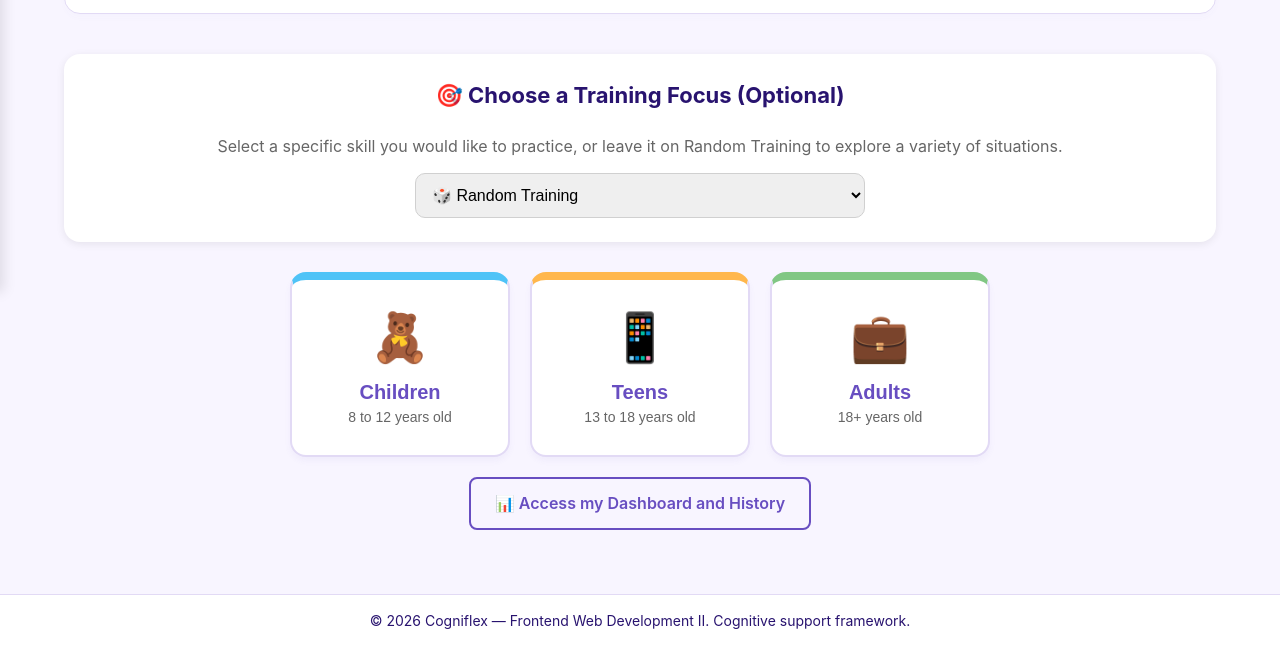
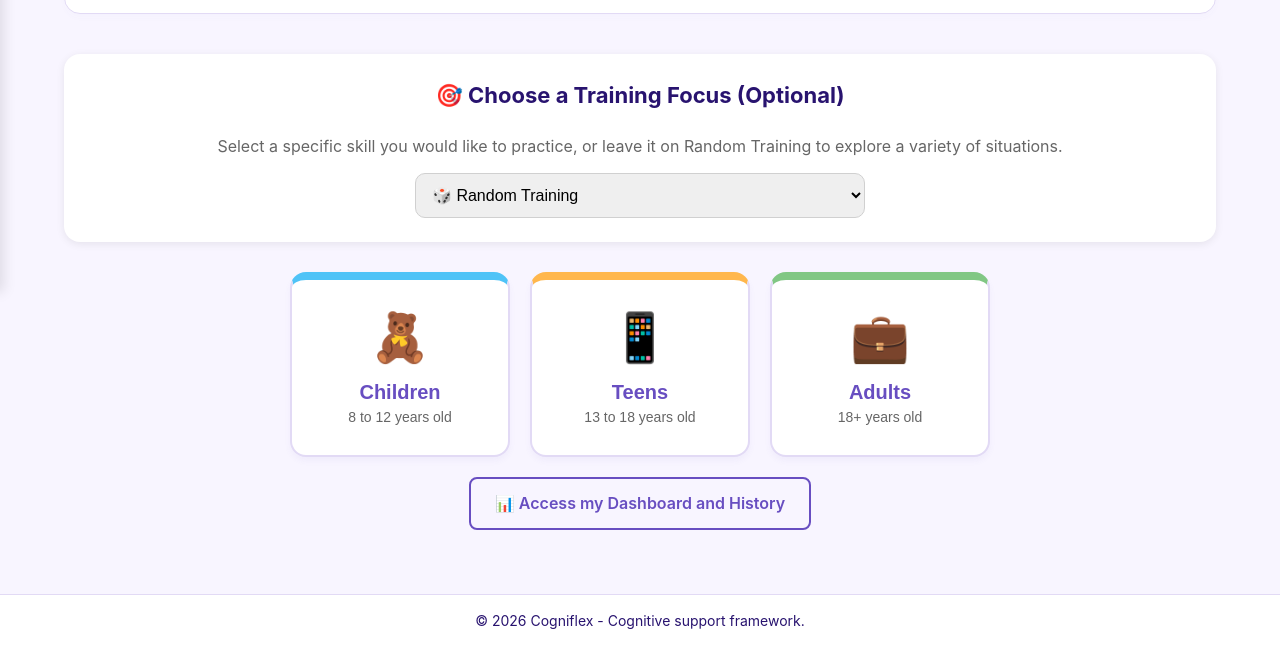
Before and after one commit to CamillaVieiraDevelopment/WDD-330---Cogniflex, a website built with Vite: page src/index.html in a window 1280 px wide. Shown: the part 508-1156 px from the top of the page. Built offline with nearby package versions, Linux system fonts and the light colour scheme.

Commit message:
initial commit

```diff
--- a/public/partials/footer.html
+++ b/public/partials/footer.html
@@ -1,5 +1,5 @@
 <footer class="main-footer">
     <div class="footer-content">
-        <p>&copy; 2026 Cogniflex — Frontend Web Development II. Cognitive support framework.</p>
+        <p>&copy; 2026 Cogniflex - Cognitive support framework.</p>
     </div>
 </footer>
```
